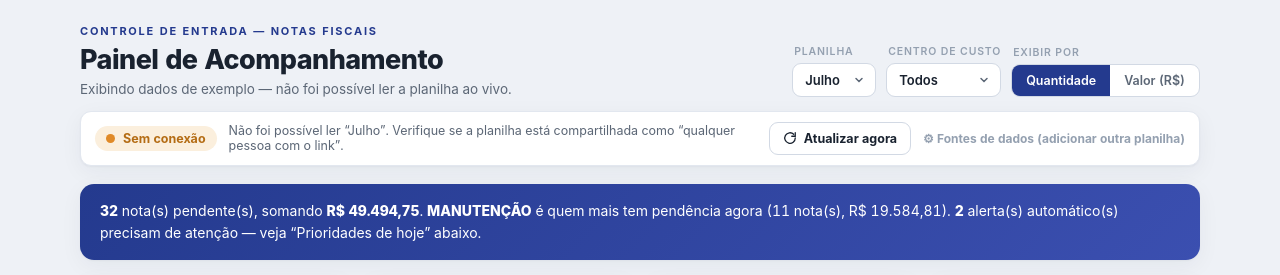
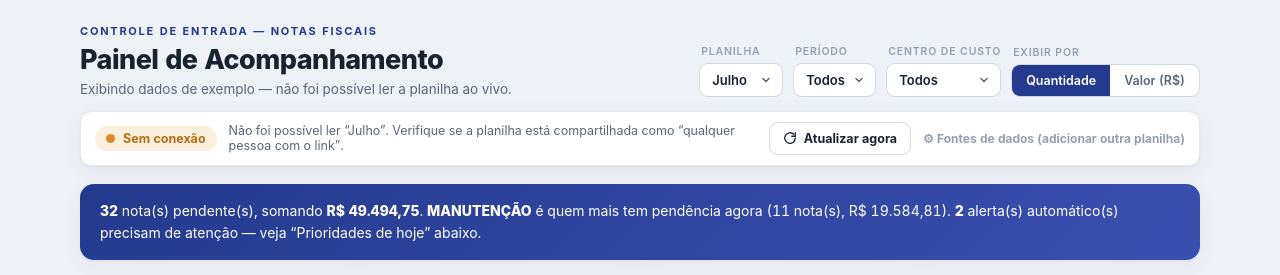
Before and after one commit to HenriqueGadote/acompanhamentonotas, a website: page Acompanhamento_Notas_Ao_vivo.html in a window 1280 px wide. Shown: the top 275 px of the page. Drawn offline with Linux system fonts and the light colour scheme.

Commit message:
Add files via upload

```diff
--- a/Acompanhamento_Notas_Ao_vivo.html
+++ b/Acompanhamento_Notas_Ao_vivo.html
@@ -203,6 +203,8 @@
     <div class="controls">
       <div class="ctrl"><label>Planilha</label>
         <select id="sourceSel"></select></div>
+      <div class="ctrl"><label>Período</label>
+        <select id="periodFilter"><option value="__all">Todos</option></select></div>
       <div class="ctrl"><label>Centro de custo</label>
         <select id="ccFilter"><option value="__all">Todos</option></select></div>
       <div class="ctrl"><label>Exibir por</label>
@@ -222,7 +224,7 @@
           <button class="btn" id="srcAddBtn">+ Adicionar</button>
         </div>
         <div class="srclist" id="srcList"></div>
-        <div class="srchint">Cole o link normal da planilha (o da barra de endereço, com <code>/edit#gid=...</code>) — não precisa publicar como CSV. Cada planilha vira uma opção no seletor “Planilha” acima.</div>
+        <div class="srchint">Cole o link normal da planilha (o da barra de endereço, com <code>/edit#gid=...</code>) — não precisa publicar como CSV. Cada planilha vira uma opção no seletor "Planilha" acima. <b>Dica:</b> em vez de criar uma planilha nova a cada mês, use uma só o ano inteiro (ou por semestre) e deixe o filtro "Período" ao lado fazer o recorte por mês — assim o time não precisa ficar trocando link.</div>
       </div>
     </details>
   </div>
@@ -399,7 +401,7 @@ const PED_COLOR={"DIRETA":"#243A8E","SIM":"#2E74D6","TARGET":"#5B6B9E","NSC":"#7
 const PED_LABEL={"DIRETA":"Compra direta","SIM":"Com pedido","TARGET":"Target","NSC":"NSC","FORMALIZAR":"A formalizar (pendente)","*":"Sem classificação"};
 const PENDING={has:s=>s!=="OK"}; // pendente = tudo que ainda não foi concluído
 
-let DATA=SNAPSHOT.slice(), LIVE=false, metric="qtd", ccFilter="__all";
+let DATA=SNAPSHOT.slice(), LIVE=false, metric="qtd", ccFilter="__all", periodFilter="__all";
 let LAST_OUTLIERS=[], LAST_STUCK=[];
 
 // ─── Helpers ─────────────────────────────────────────────────────────────────
@@ -411,7 +413,13 @@ const norm=s=>(s==null?"":s.toString()).normalize("NFD").replace(/[\u0300-\u036f
 function num(c){if(c==null)return 0;if(typeof c==="number")return c;let s=String(c).replace(/[^\d,.-]/g,"");
   if(s.includes(",")&&s.includes("."))s=s.replace(/\./g,"").replace(",",".");else if(s.includes(","))s=s.replace(",",".");
   return parseFloat(s)||0;}
-const rows=()=>ccFilter==="__all"?DATA:DATA.filter(d=>d.cc===ccFilter);
+function periodKey(d){return d instanceof Date?`${d.getFullYear()}-${String(d.getMonth()+1).padStart(2,"0")}`:null;}
+function periodLabel(key){
+  const[y,m]=key.split("-");
+  const nomes=["janeiro","fevereiro","março","abril","maio","junho","julho","agosto","setembro","outubro","novembro","dezembro"];
+  return `${nomes[+m-1]} de ${y}`;
+}
+const rows=()=>DATA.filter(d=>(ccFilter==="__all"||d.cc===ccFilter)&&(periodFilter==="__all"||periodKey(d.data)===periodFilter));
 const val=a=>metric==="qtd"?a.length:sum(a,d=>d.valor);
 const fmt=n=>metric==="qtd"?n.toLocaleString("pt-BR"):brlShort(n);
 
@@ -745,6 +753,12 @@ function syncCCfilter(){
   sel.innerHTML='<option value="__all">Todos</option>'+ccs.map(c=>`<option value="${c}">${c}</option>`).join("");
   if(cur!=="__all"&&ccs.includes(cur))sel.value=cur;else ccFilter="__all";
 }
+function syncPeriodFilter(){
+  const sel=document.getElementById("periodFilter"),cur=periodFilter;
+  const keys=[...new Set(DATA.map(d=>periodKey(d.data)).filter(Boolean))].sort().reverse();
+  sel.innerHTML='<option value="__all">Todos</option>'+keys.map(k=>`<option value="${k}">${periodLabel(k)}</option>`).join("");
+  if(cur!=="__all"&&keys.includes(cur))sel.value=cur;else periodFilter="__all";
+}
 
 // ─── Sensibilidade dos alertas (ajustável pelo usuário) ────────────────────
 const ALERT_CFG_STORE="nf_dashboard_alert_cfg";
@@ -807,7 +821,7 @@ function renderPriorities(D){
 }
 
 function render(){
-  syncCCfilter();
+  syncCCfilter();syncPeriodFilter();
   const D=rows();
   renderKpis(D);renderFlow(D);renderDonut(D);renderPedido(D);renderFormalizar(D);renderAprovacao(D);renderAlerts(D);renderPriorities(D);renderSummaryBanner(D);renderCC(D);
   const nm=(SOURCES[activeIdx]&&SOURCES[activeIdx].name)||"planilha";
@@ -852,6 +866,7 @@ function removeSource(i){
 
 // ─── Eventos ─────────────────────────────────────────────────────────────────
 document.getElementById("ccFilter").addEventListener("change",e=>{ccFilter=e.target.value;render();});
+document.getElementById("periodFilter").addEventListener("change",e=>{periodFilter=e.target.value;render();});
 document.querySelectorAll("#metricSeg button").forEach(b=>b.addEventListener("click",()=>{
   document.querySelectorAll("#metricSeg button").forEach(x=>x.classList.remove("on"));
   b.classList.add("on");metric=b.dataset.m;render();}));
```
Also changed, not shown: index.html (+1 -1 lines).
